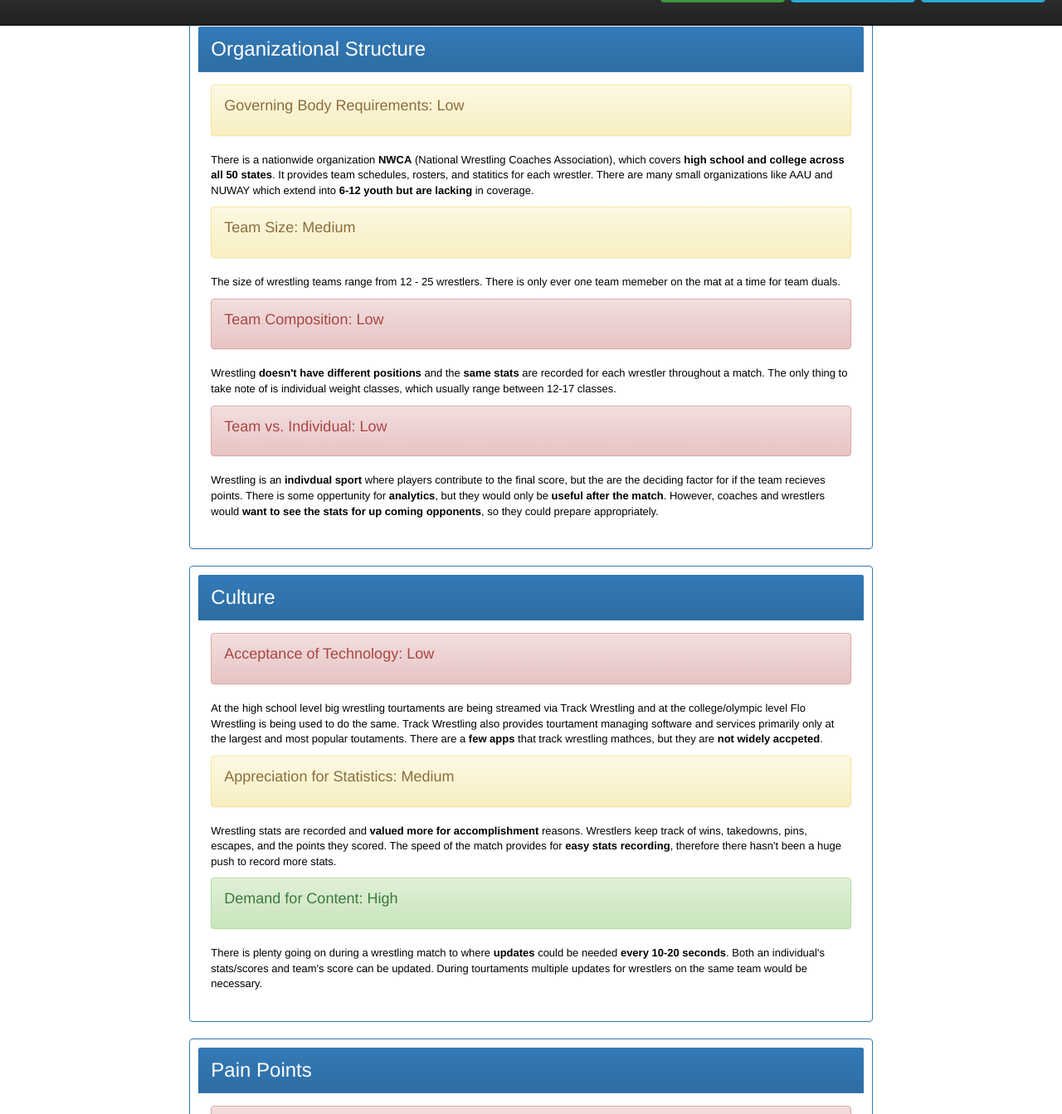
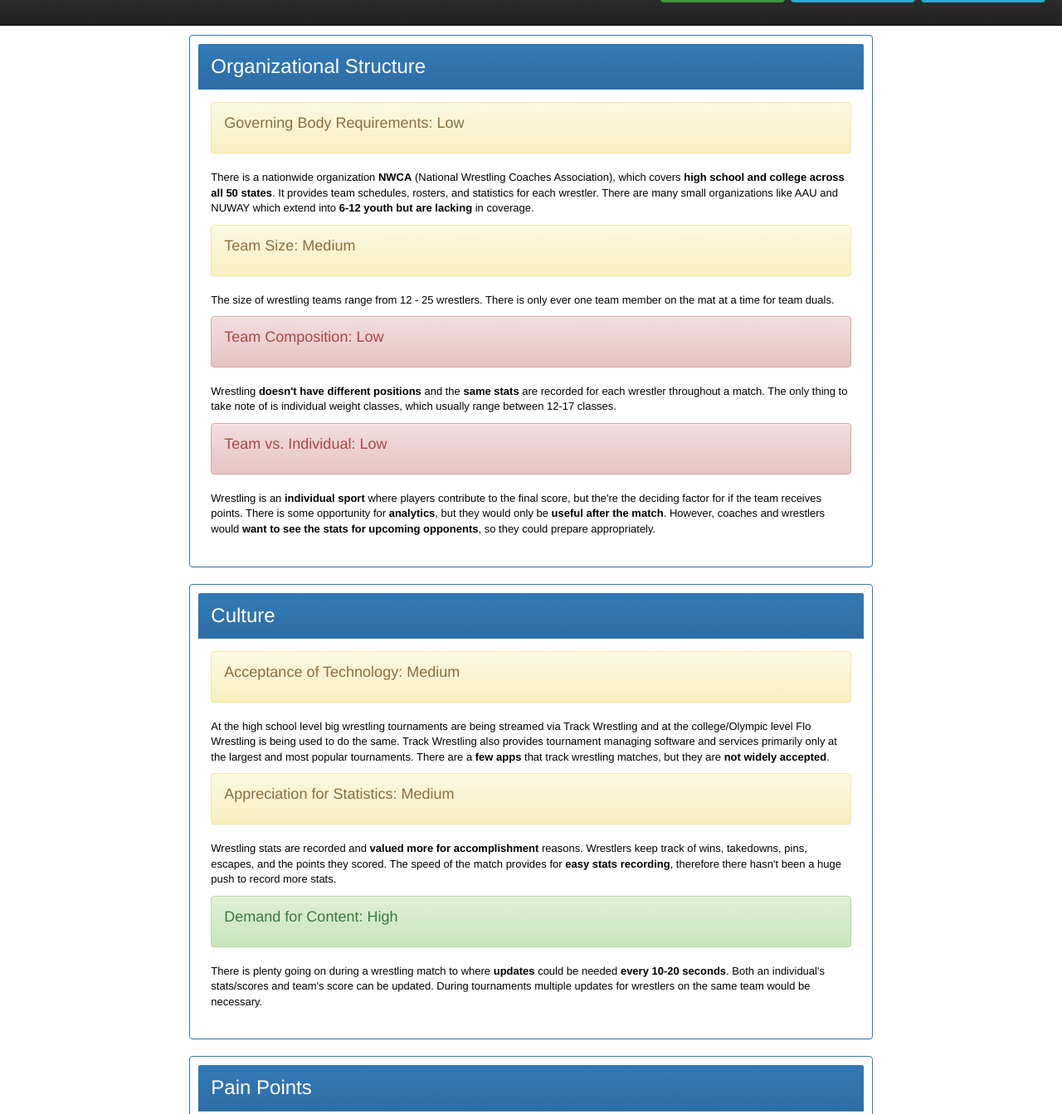
Before and after one commit to kateknewing/GC, a Jekyll site: the page built from wrestling.html, in a window 1280 px wide and 1400 px high, scrolled down 999 px, cut to the strip 57-1400 px from the top of the window. Shown: the whole strip at 83% size. Built offline with Jekyll 4.4.1, drawn with Linux system fonts in a browser that asks for light colours; nearby versions of some CDN libraries; library files that are not in the unit come from our copies; Markdown is read by kramdown in place of the engine named in the settings; some of the changed text lies outside the part shown.

Commit message:
Edited wrestling

```diff
--- a/wrestling.html
+++ b/wrestling.html
@@ -43,8 +43,8 @@ title: Wrestling
 
 							<!-- Fill Out Cons, delete the row if you're not using it-->
 	  					  <li class="list-group-item">Lack of youth 6-12 organizations.</li>
-						  <li class="list-group-item">No positions that would provide separate stats.</li>
-						  <li class="list-group-item">Wrestling is scored on individual feats.</li>
+						  <li class="list-group-item">No player positions that would provide separate stats.</li>
+						  <li class="list-group-item">Scored on individual feats.</li>
 						</ul>
 				  </div>
 				</div>
@@ -110,13 +110,13 @@ title: Wrestling
 				<div class="alert alert-warning" role="alert">
 					<h4>Governing Body Requirements: Low</h4>
 				</div>
-				<p>There is a nationwide organization <b>NWCA</b> (National Wrestling Coaches Association), which covers <b>high school and college across all 50 states</b>. It provides team schedules, rosters, and statitics for each wrestler. There are many small organizations like AAU and NUWAY which extend into <b>6-12 youth but are lacking</b> in coverage.</p>
+				<p>There is a nationwide organization <b>NWCA</b> (National Wrestling Coaches Association), which covers <b>high school and college across all 50 states</b>. It provides team schedules, rosters, and statistics for each wrestler. There are many small organizations like AAU and NUWAY which extend into <b>6-12 youth but are lacking</b> in coverage.</p>
 
 
 				<div class="alert alert-warning" role="alert">
 					<h4>Team Size: Medium</h4>
 				</div>
-				<p>The size of wrestling teams range from 12 - 25 wrestlers. There is only ever one team memeber on the mat at a time for team duals.</p>
+				<p>The size of wrestling teams range from 12 - 25 wrestlers. There is only ever one team member on the mat at a time for team duals.</p>
 
 				<div class="alert alert-danger" role="alert">
 					<h4>Team Composition: Low</h4>
@@ -126,7 +126,7 @@ title: Wrestling
 				<div class="alert alert-danger" role="alert">
 					<h4>Team vs. Individual: Low</h4>
 				</div>
-				<p>Wrestling is an <b>indivdual sport</b> where players contribute to the final score, but the are the deciding factor for if the team recieves points. There is some oppertunity for <b>analytics</b>, but they would only be <b>useful after the match</b>. However, coaches and wrestlers would <b>want to see the stats for up coming opponents</b>, so they could prepare appropriately.
+				<p>Wrestling is an <b>individual  sport</b> where players contribute to the final score, but the're the deciding factor for if the team receives points. There is some opportunity for <b>analytics</b>, but they would only be <b>useful after the match</b>. However, coaches and wrestlers would <b>want to see the stats for upcoming opponents</b>, so they could prepare appropriately.
 				</p>
 			  </div>
 		</div>
@@ -144,10 +144,10 @@ title: Wrestling
 				<!-- This is the subfactor header
 					Change "alert-success" to "alert-danger" if your sport scored low in this subfactor, this will change the box to red. Change "alert-success" to "alert-warning" if your sport score medium in this subfactor, this will make the box to yellow.
 				-->
-				<div class="alert alert-danger" role="alert">
-					<h4>Acceptance of Technology: Low</h4>
+				<div class="alert alert-warning" role="alert">
+					<h4>Acceptance of Technology: Medium</h4>
 				</div>
-				<p>At the high school level big wrestling tourtaments are being streamed via Track Wrestling and at the college/olympic level Flo Wrestling is being used to do the same. Track Wrestling also provides tourtament managing software and services primarily only at the largest and most popular toutaments. There are a <b>few apps</b> that track wrestling mathces, but they are <b>not widely accpeted</b>.</p>
+				<p>At the high school level big wrestling tournaments are being streamed via Track Wrestling and at the college/Olympic level Flo Wrestling is being used to do the same. Track Wrestling also provides tournament managing software and services primarily only at the largest and most popular tournaments. There are a <b>few apps</b> that track wrestling matches, but they are <b>not widely accepted</b>.</p>
 
 				<div class="alert alert-warning" role="alert">
 					<h4>Appreciation for Statistics: Medium</h4>
@@ -157,7 +157,7 @@ title: Wrestling
 				<div class="alert alert-success" role="alert">
 					<h4>Demand for Content: High</h4>
 				</div>
-				<p>There is plenty going on during a wrestling match to where <b>updates</b> could be needed <b>every 10-20 seconds</b>. Both an individual's stats/scores and team's score can be updated. During tourtaments multiple updates for wrestlers on the same team would be necessary.</p>
+				<p>There is plenty going on during a wrestling match to where <b>updates</b> could be needed <b>every 10-20 seconds</b>. Both an individual's stats/scores and team's score can be updated. During tournaments multiple updates for wrestlers on the same team would be necessary.</p>
 			  </div>
 		</div>
 	</div>
@@ -193,7 +193,7 @@ title: Wrestling
 				<div class="alert alert-success" role="alert">
 					<h4>Benefit from Automation: Low</h4>
 				</div>
-				<p>Scorekeepers could put the rosters in for a match or tourtament ahead of time. They could also <b>record more dynamic stats</b> about the moves used to score the points for a takedown, escape, near fall, and etc. </p>
+				<p>Scorekeepers could put the rosters in for a match or tournament ahead of time. They could also <b>record more dynamic stats</b> about the moves used to score the points for a takedown, escape, near fall, and etc. </p>
 			  </div>
 		</div>
 	</div>
@@ -214,11 +214,11 @@ title: Wrestling
 				<div class="alert alert-warning" role="alert">
 					<h4>Existing Competition: Medium</h4>
 				</div>
-				<p>There are existing <b>tourtament managing</b> services and software like <b>Track Wresling</b>, but it is used for bigger and more costly toutaments. There is also an app called <b>Takedown</b> which provides score keeping, comprehensive analysis, and engages fans after the match with detailed reports.</p>
+				<p>There are existing <b>tournament managing</b> services and software like <b>Track Wrestling</b>, but it is used for bigger and more costly tournaments. There is also an app called <b>Takedown</b> which provides score keeping, comprehensive analysis, and engages fans after the match with detailed reports.</p>
 				<div class="alert alert-success" role="alert">
 					<h4>Benefits from Live Updates: High</h4>
 				</div>
-				<p>Wrestling allows for <b>easy live updating</b>, since each match is one on one and the match is moderately paced. Live updates would allow for fans to see the <b>updating team score</b>, as well as the <b>current wrestler progression</b> throughouht the match.</p>
+				<p>Wrestling allows for <b>easy live updating</b>, since each match is one on one and the match is moderately paced. Live updates would allow for fans to see the <b>updating team score</b>, as well as the <b>current wrestler progression</b> throughout the match.</p>
 			  </div>
 		</div>
 	</div>
```
Also changed, not shown: other parts of wrestling.html (+1 -1 lines).
